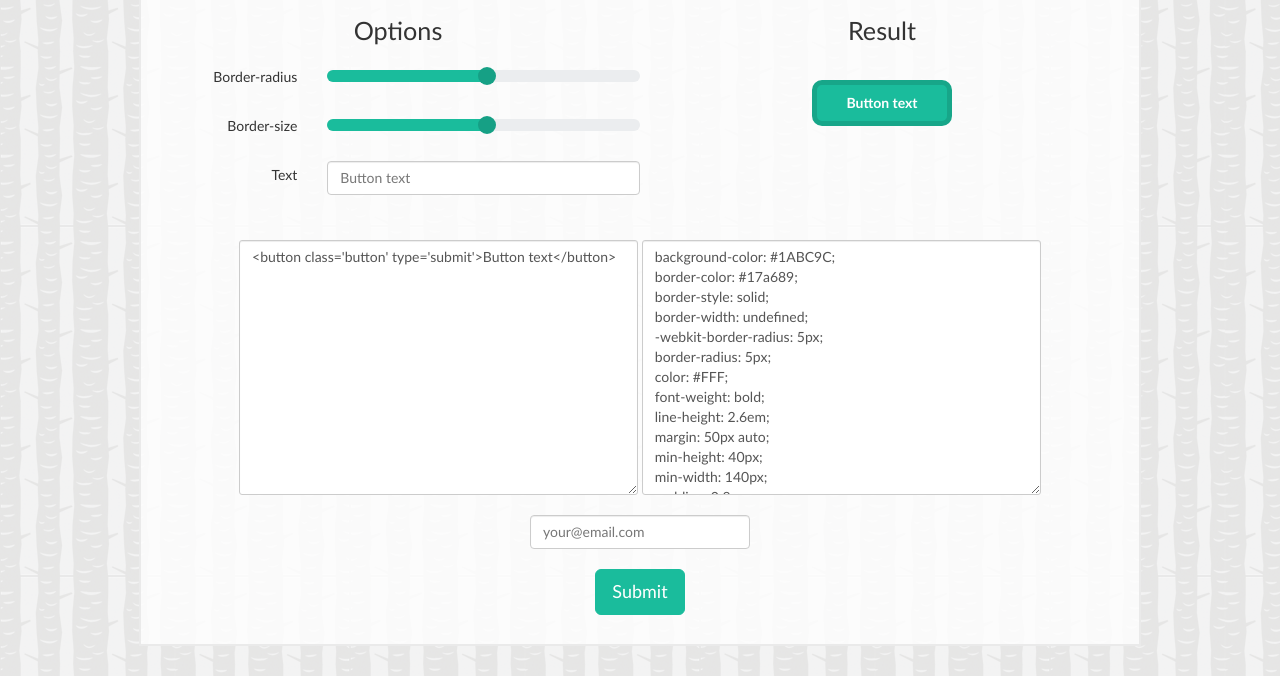
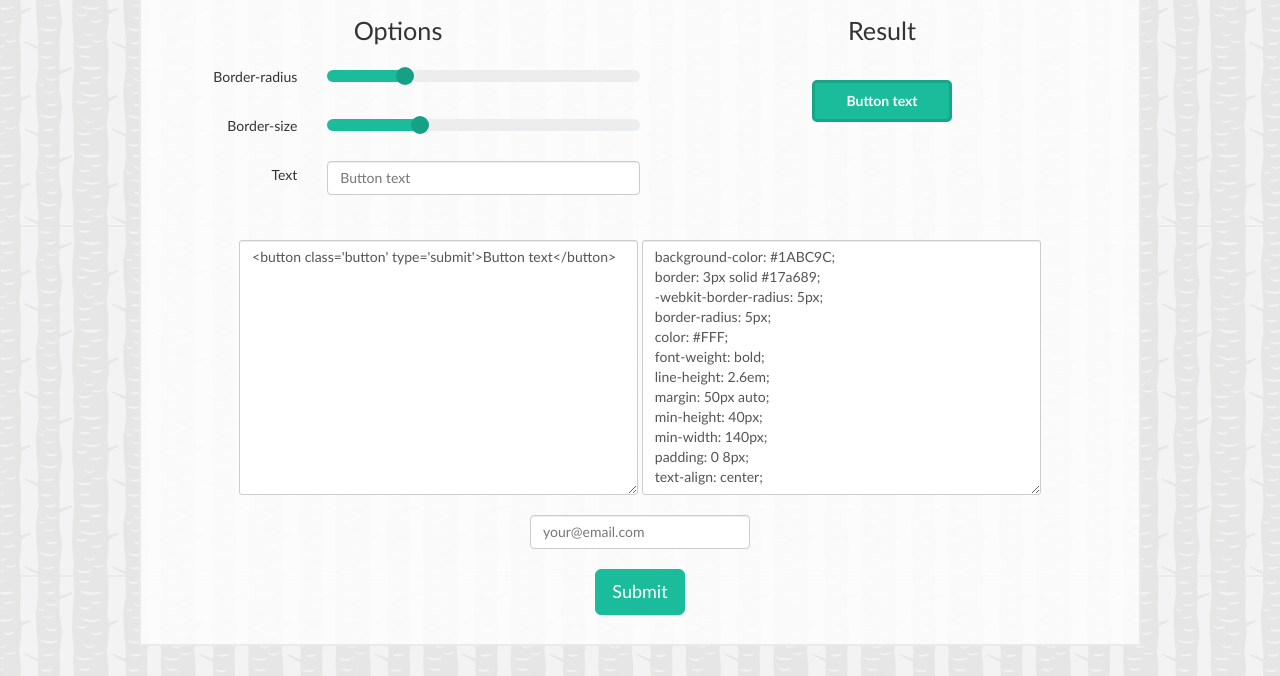
Before and after one commit to YozhEzhi/button_generator, a website: page index.html in a window 1280 px wide. Shown: the part 124-800 px from the top of the page. Drawn offline with Linux system fonts and the light colour scheme.

Commit message:
Fixed result code

```diff
--- a/src/js/main.js
+++ b/src/js/main.js
@@ -13,9 +13,10 @@
 	var app = {
 		initialize: function() {
 			this.setUpListeners();
+			this.updateResult();
 			this.setUpSlider();
-			this.getBorderRadius();
-			this.getBorderWidth();
+			// this.getBorderRadius();
+			// this.getBorderWidth();
 		},
 
 		setUpListeners: function() {
@@ -28,36 +29,37 @@
 
 		// Настройки слайдера:
 		setUpSlider: function() {
+			var startRadius = this.create.css("border-radius"),
+				startRadius = parseInt(startRadius),
+				startBorder = this.create.css("border-width"),
+				startBorder = parseInt(startBorder);
+
 			$("#brad-slider").slider({
-				orientation: "horizontal",
 				range: "min",
 				max: this.maxRadius,
-				value: this.maxRadius / 2,
+				step: 1,
+				value: startRadius,
 				slide: this.getBorderRadius
 			});
 
 			$("#brdr-slider").slider({
-				orientation: "horizontal",
 				range: "min",
-				max: this.maxRadius,
+				max: this.maxBorder,
 				step: 1,
-				value: this.maxRadius / 2,
+				value: startBorder,
 				slide: this.getBorderWidth
 			});
 		},
 
 		// Получаем значение border-radius из слайдера:
 		getBorderRadius: function() {
-			var sliderWidth = parseFloat($("#brad-slider").css("width")),
-				rangeWidth  = parseFloat($("#brad-slider .ui-slider-range").css("width")),
-				radiusValue = (rangeWidth/sliderWidth) * app.maxRadius,
-				radiusToCss = radiusValue.toFixed() + "px";
+			var newRadiusToCss = $("#brad-slider").slider("option", "value");
 
 			app.create.css({
-				"border-radius" : radiusToCss
+				"border-radius" : newRadiusToCss
 			});
 
-			app.updateResult(radiusToCss);
+			app.updateResult();
 		},
 
 		// Получаем значение border-width из слайдера:
@@ -68,11 +70,13 @@
 				z1 = z * app.maxBorder,
 				borderToCss = z1.toFixed() + "px";
 
+			var newBorderToCss = $("#brdr-slider").slider("option", "value");
+
 			app.create.css({
-				"border-width" : borderToCss
+				"border-width" : newBorderToCss
 			});
 
-			app.updateResult(borderToCss);
+			app.updateResult();
 		},
 
 		// Изменяем текст в кнопке:
@@ -84,10 +88,12 @@
 		},
 
 		// Изменение кнопки и результатов вывода:
-		updateResult: function(radiusToCss, borderToCss) {
-			var htmlResult = $("#create").html(),
-				htmlCode   = $("#html-code"),
-				cssCode    = $("#css-code");
+		updateResult: function(newRadiusToCss) {
+			var htmlResult   = this.create.html(),
+				htmlCode     = $("#html-code"),
+				cssCode      = $("#css-code"),
+				borderRadius = this.create.css("border-radius"),
+				border       = this.create.css("border-width");
 
 			htmlCode.text(
 				"<button class='button' type='submit'>" + htmlResult + "</button>"
@@ -95,11 +101,9 @@
 
 			cssCode.text(
 				"background-color: #1ABC9C;\n" +
-				"border-color: #17a689;\n" +
-				"border-style: solid;\n" +
-				"border-width: " + borderToCss + ";\n" +
-				"-webkit-border-radius: " + radiusToCss + ";\n" +
-				"border-radius: " + radiusToCss + ";\n" +
+				"border: " + border + " solid #17a689;\n" +
+				"-webkit-border-radius: " + borderRadius + ";\n" +
+				"border-radius: " + borderRadius + ";\n" +
 				"color: #FFF;\n" +
 				"font-weight: bold;\n" +
 				"line-height: 2.6em;\n" +
--- a/src/sass/main.scss
+++ b/src/sass/main.scss
@@ -71,8 +71,8 @@ fieldset[disabled] .form-control {
 	@include transition(all 0.3s ease);
 
 	background-color: $c-bg-slider;
-	border-color: darken($c-bg-slider, 5%);
-	border-style: solid;
+	border-radius: 5px;
+	border: 3px solid darken($c-bg-slider, 5%);
 	color: #FFF;
 	font-weight: bold;
 	line-height: 2.6em;
```
Also changed, not shown: dest/css/main.css, dest/css/main.min.css, 1 other file.
